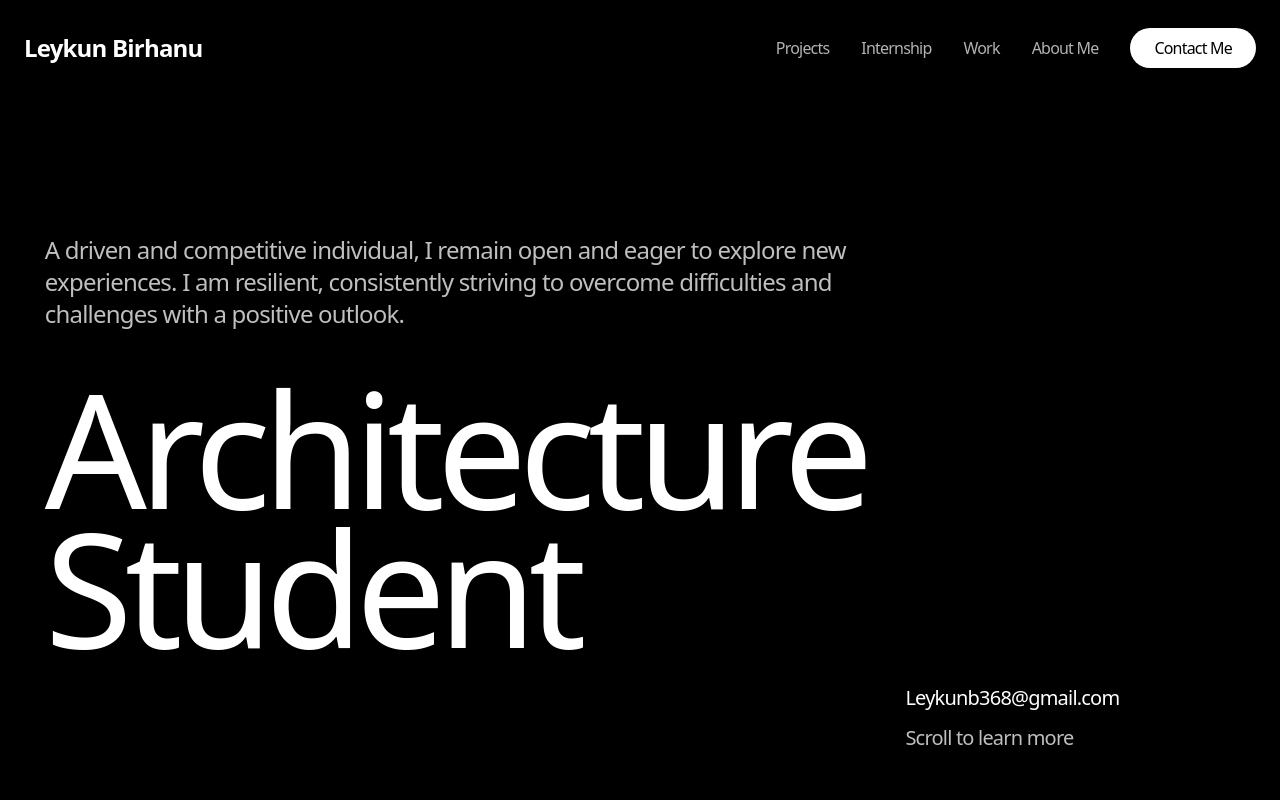
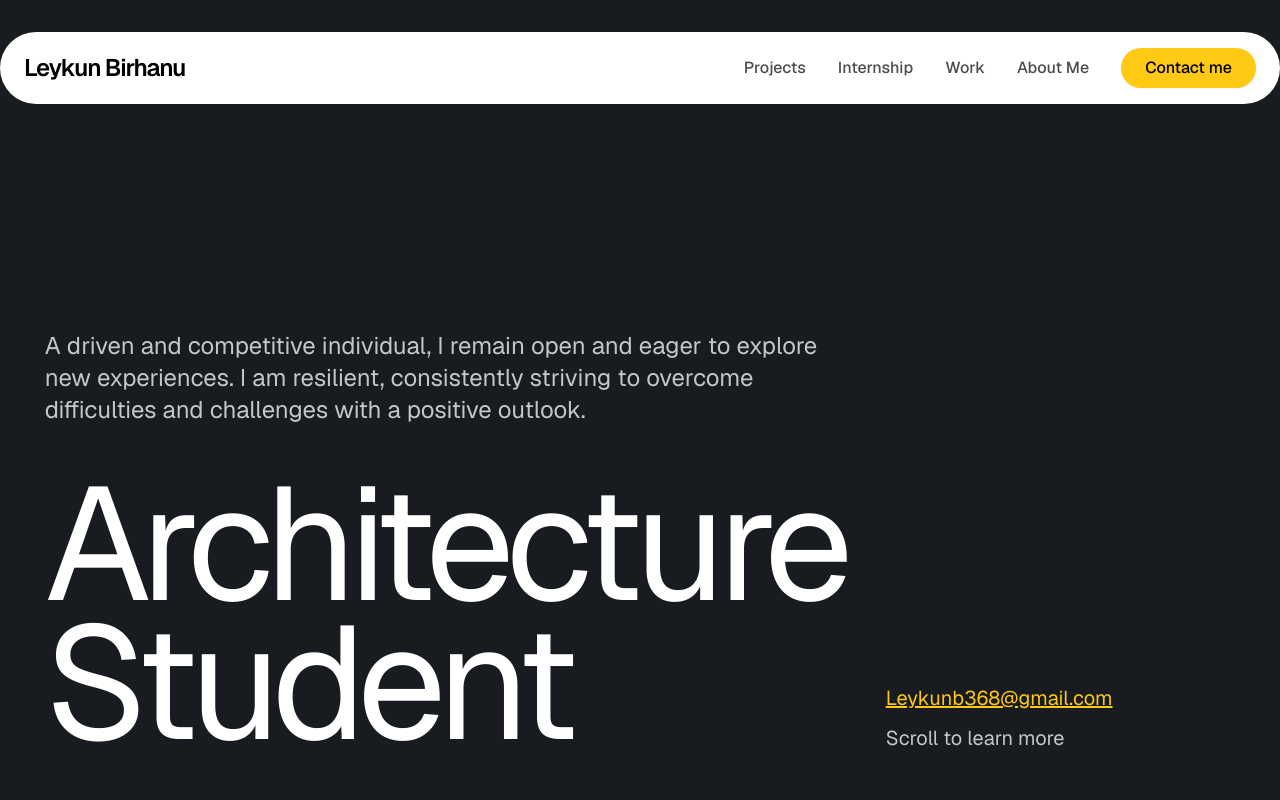
Before and after one commit to leykunbrhnu/leykun_portfolio_website, a Next.js app: page / in a window 1280 px wide. Shown: the top 800 px of the page. Built offline with nearby package versions, Linux system fonts and the light colour scheme.

Commit message:
added better theme

```diff
--- a/app/layout.js
+++ b/app/layout.js
@@ -1,5 +1,10 @@
-import { Geist, Geist_Mono } from "next/font/google";
+import { Geist, Geist_Mono, DM_Sans } from "next/font/google";
 import "./globals.css";
+
+const dmSans = DM_Sans({
+  variable: "--font-dm-sans",
+  subsets: ["latin"],
+});
 
 const geistSans = Geist({
   variable: "--font-geist-sans",
@@ -20,7 +25,7 @@ export default function RootLayout({ children }) {
   return (
     <html lang="en">
       <body
-        className={`${geistSans.variable} ${geistMono.variable} antialiased  bg-black text-white tracking-tighter`}
+        className={`${geistSans.className} antialiased  bg-[#181C20] text-white`}
       >
         {children}
       </body>
--- a/components/sections/hero.jsx
+++ b/components/sections/hero.jsx
@@ -1,7 +1,7 @@
 const Hero = () => {
   return (
     <div className="flex items-end justify-between h-screen pb-12 lg:space-x-10 flex-col lg:flex-row">
-      <div className="flex flex-col flex-[8] space-y-12 lg:flex-[2] justify-end pb-24 lg:pb-24">
+      <div className="flex flex-col flex-[8] space-y-12 lg:flex-[2] justify-end pb-24 lg:pb-0">
         <p className="text-2xl opacity-75">A driven and competitive individual, I remain open and eager to explore new experiences. I am resilient, consistently striving to overcome difficulties and challenges with a positive outlook.</p>
         <h1 className="tracking-tighter text-[90px] leading-[0.8em] lg:text-[160px] lg:leading-[0.87em]">
           Architecture <br />
@@ -9,7 +9,7 @@ const Hero = () => {
         </h1>
       </div>
       <div className="text-xl space-y-3 flex flex-col flex-[1]">
-        <p>Leykunb368@gmail.com</p>
+        <p className="underline text-[#ffc914]">Leykunb368@gmail.com</p>
         <p className="opacity-75">Scroll to learn more</p>
       </div>
     </div>
--- a/components/sections/nav-menu.jsx
+++ b/components/sections/nav-menu.jsx
@@ -7,30 +7,30 @@ import { Sheet, SheetContent, SheetTrigger } from "@/components/ui/sheet"
 
 export default function NavMenu() {
   return (
-    <header className="fixed top-0 left-0 right-0 z-50 bg-white/25 backdrop-blur supports-[backdrop-filter]:bg-black/60">
-      <div className="flex h-24 items-center justify-between px-4 md:px-6">
+    <header className="fixed top-0 left-0 right-0 z-50 py-8">
+      <div className="flex items-center p-4 px-2 justify-between md:px-6 container max-w-screen-xl mx-auto bg-white text-black rounded-full">
         <Link href="/" className="flex items-center space-x-2">
-          <span className="text-2xl font-semibold text-white">Leykun Birhanu</span>
+          <span className="text-2xl font-semibold text-black tracking-tighter">Leykun Birhanu</span>
         </Link>
 
         {/* Desktop Navigation */}
         <nav className="hidden md:flex items-center space-x-8">
-          <Link href="#projects" className="font-medium text-white/70 transition-colors hover:text-white">
+          <Link href="#projects" className="font-medium text-black/70 transition-colors hover:text-black">
             Projects
           </Link>
-          <Link href="#internship" className="font-medium text-white/70 transition-colors hover:text-white">
+          <Link href="#internship" className="font-medium text-black/70 transition-colors hover:text-black">
             Internship
           </Link>
-          <Link href="#work" className="font-medium text-white/70 transition-colors hover:text-white">
+          <Link href="#work" className="font-medium text-black/70 transition-colors hover:text-black">
             Work
           </Link>
-          <Link href="#about" className="font-medium text-white/70 transition-colors hover:text-white">
+          <Link href="#about" className="font-medium text-black/70 transition-colors hover:text-black">
             About Me
           </Link>
 
           <Link href={'mailto:Leykunb368@gmail.com'}>
-            <Button variant="secondary" size='sm' className="rounded-full px-6 bg-white text-black hover:bg-white/90">
-              Contact Me
+            <Button variant="secondary" size='sm' className="rounded-full px-6 bg-[#ffc914] text-black hover:bg-white/90">
+              Contact me
             </Button>
           </Link>
         </nav>
--- a/components/sections/projects.jsx
+++ b/components/sections/projects.jsx
@@ -33,7 +33,7 @@ export default function Projects() {
             id="projects"
             className='flex flex-col items-center justify-center py-[200px]'
         >
-            <h1 className="text-5xl font-bold">Projects</h1>
+            <h1 className="text-5xl">Projects</h1>
             <p className="text-gray-100 pt-3 pb-12">Here are some of my projects</p>
 
             <div
```
